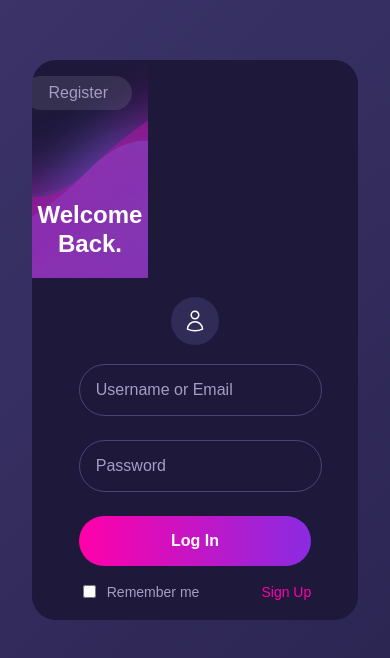
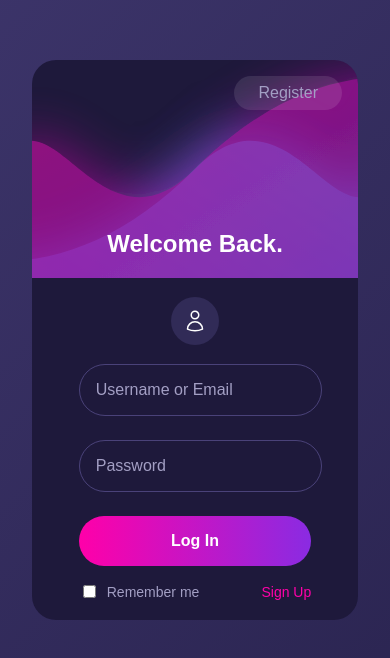
Before and after one commit to chiranth243/Stock-portfolio-frontend, a React (Create React App) app in the folder stock-front-end/: page / in a window 390 px wide. Shown: the part 114-772 px from the top of the page. Built offline with nearby package versions, Linux system fonts and the light colour scheme; no server answers.

Commit message:
Responsive

```diff
--- a/stock-front-end/src/Components/Login/AuthPage.css
+++ b/stock-front-end/src/Components/Login/AuthPage.css
@@ -256,26 +256,21 @@
     max-width: 80%;
     box-shadow: none;
   }
-
   .auth-form-section,
   .auth-welcome-section {
     padding: 2rem 1.5rem;
   }
-
   .auth-form {
     width: 75%;
   }
-
   .welcome-nav {
     right: 2rem;
     top: 1.5rem;
   }
-
   .welcome-text h1 {
     font-size: 2.5rem;
   }
-
-  /*
+/*
   .form-input{
     width: 70%;
   } */
@@ -288,56 +283,46 @@
     max-width: 100vw;
     box-shadow: none;
   }
-
   .auth-form-section,
   .auth-welcome-section {
     padding: 1.2rem 0.5rem;
   }
-
   .auth-form {
     width: 75%;
   }
-
   .user-icon {
     width: 48px;
     height: 48px;
     margin-bottom: 1.2rem;
   }
-
   .user-icon svg {
     width: 24px;
     height: 24px;
   }
-
   .welcome-bg-svg {
     width: 200vw;
     height: 200vw;
     min-width: 100vw;
     min-height: 100vw;
   }
-
   .welcome-text h1 {
     font-size: 1.5rem;
   }
-
   .welcome-nav {
     right: 1rem;
     top: 1rem;
     gap: 1rem;
   }
-
   .auth-button {
     width: 100%;
     margin-left: 0;
   }
-
   .form-input {
     width: 90%;
   }
-
-  .auth-welcome-section {
-    width: 100px;
-  }
+      .auth-welcome-section{
+        min-height: 100px;
+      }
 }
 
 /* Stack form and welcome vertically on small screens */
@@ -346,7 +331,6 @@
     display: flex;
     flex-direction: column;
   }
-
   .auth-welcome-section {
     order: -1;
     min-height: 180px;
```
